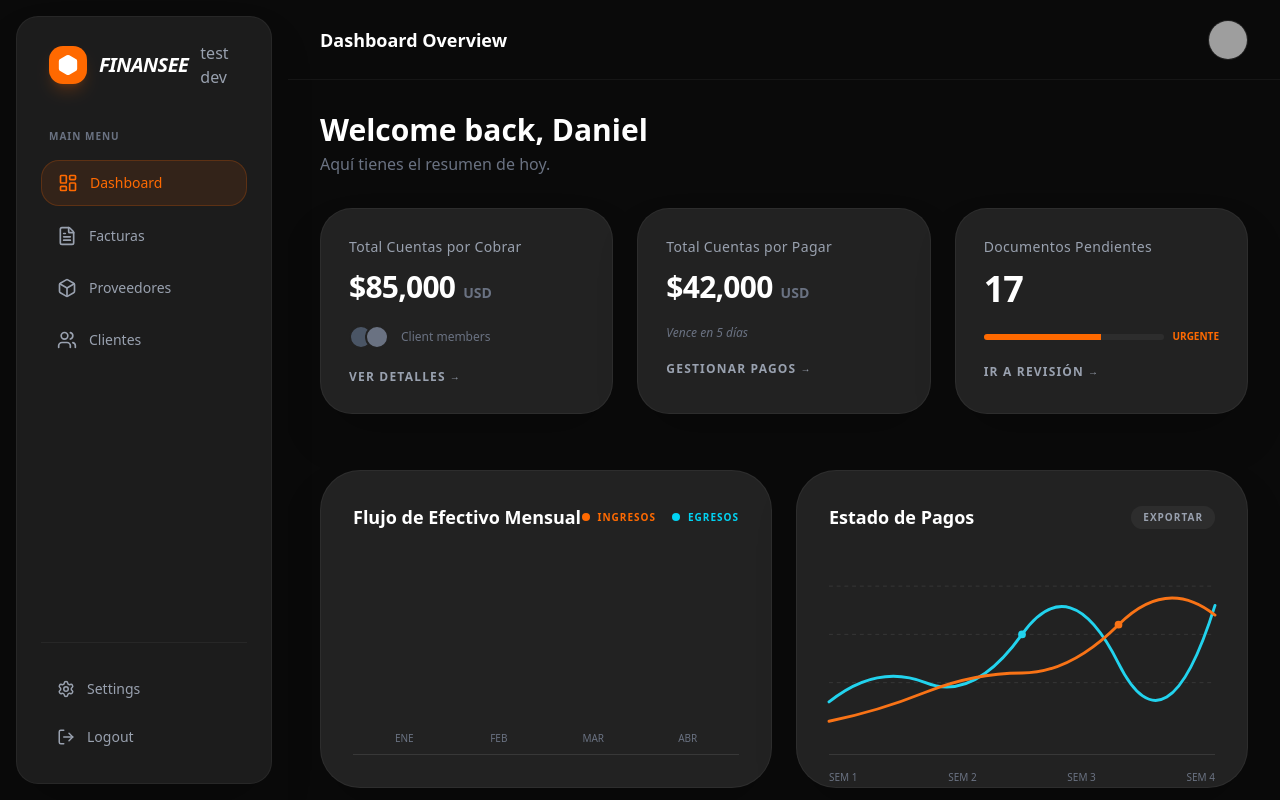
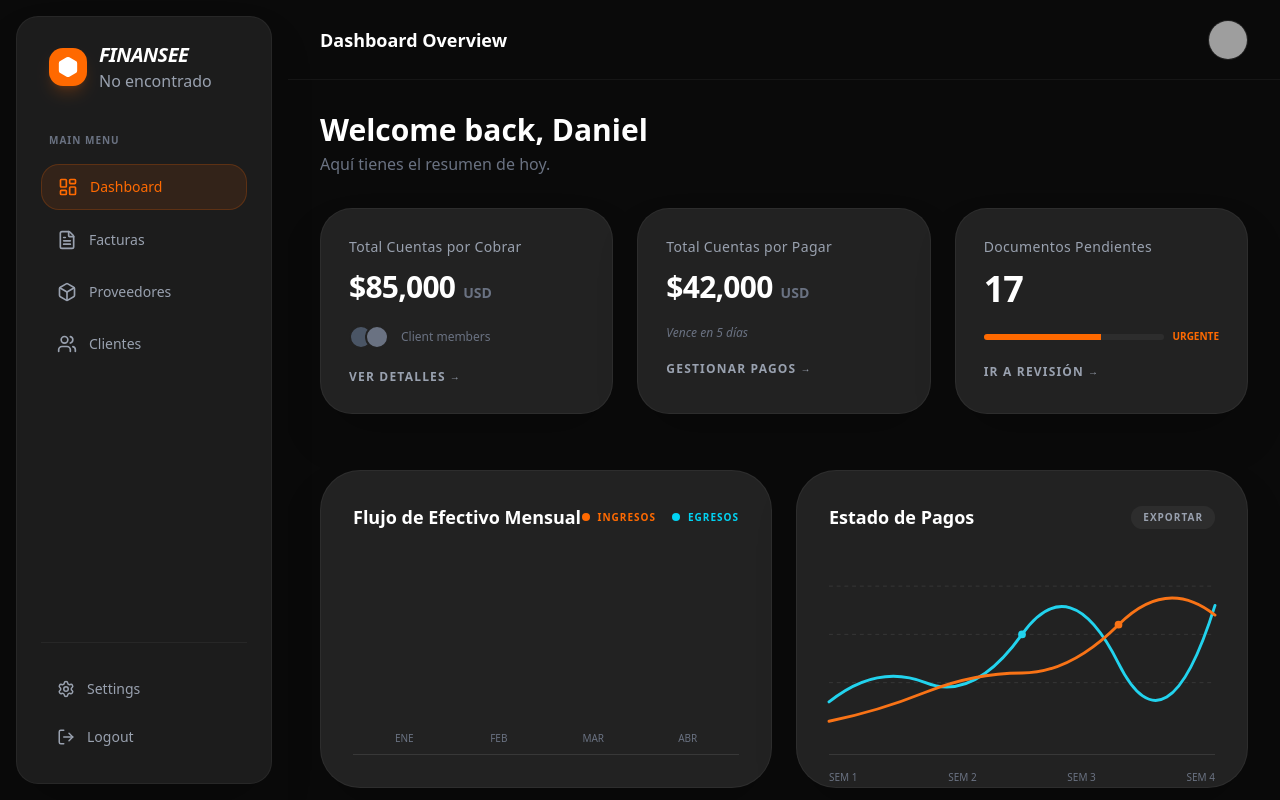
Before and after one commit to ycamposdev/finansee, a Next.js app: page / in a window 1280 px wide. Built offline with nearby package versions, Linux system fonts and the light colour scheme; no server answers; grey boxes are pictures that could not be loaded.

Commit message:
feat: obtener rol de usuario al logearse

```diff
--- a/src/components/Sidebar.jsx
+++ b/src/components/Sidebar.jsx
@@ -6,14 +6,71 @@ import {
   LogOut,
   Box,
 } from "lucide-react";
+import { useEffect, useState } from "react";
+import { auth, db } from "../lib/firebase";
+import { signInWithEmailAndPassword } from "firebase/auth";
+import { doc, getDoc } from "firebase/firestore";
 
 export default function Sidebar() {
+  const [usuarioRol, setUsuarioRol] = useState("");
+
   const menuItems = [
     { name: "Dashboard", icon: <LayoutDashboard size={20} />, active: true },
     { name: "Facturas", icon: <FileText size={20} />, active: false },
     { name: "Proveedores", icon: <Box size={20} />, active: false },
     { name: "Clientes", icon: <Users size={20} />, active: false },
   ];
+
+  // const handleObtenerCredencial = async () => {
+  //   try {
+  //     const usuarioCredencial = await signInWithEmailAndPassword(
+  //       auth,
+  //       email,
+  //       password,
+  //     );
+  //     const user = usuarioCredencial.user;
+
+  //     const docRef = doc(db, "users", user.uid);
+  //     const docSnap = await getDoc(docRef);
+  //     const data = docSnap.data();
+  //     setUsuarioRol(data.role);
+  //   } catch (error) {
+  //     console.log(usuarioRol);
+  //   }
+  // };
+
+  //v2
+  // useEffect(() => {
+  //   const obtenerRol = async () => {
+  //     const usuario = auth.currentUser;
+  //     const docRef = doc(db, "users", usuario.uid);
+  //     const docSnap = await getDoc(docRef);
+
+  //     setUsuarioRol(docSnap.data().rol);
+  //   };
+  //   obtenerRol();
+  // }, []);
+
+  useEffect(() => {
+    const traerRol = async () => {
+      // 1. Obtenemos al usuario que ya inició sesión
+      const user = auth.currentUser;
+
+      if (user) {
+        // 2. Consultamos Firestore usando su UID
+        const docRef = doc(db, "users", user.uid);
+        // getDoc - Hace llamada/busqueda de la direccion que esta dentro de su parentesis
+        const datoUsuario = await getDoc(docRef);
+
+        if (datoUsuario.exists()) {
+          // 3. Actualizamos el estado con el rol (admin, proveedor, etc.)
+          setUsuarioRol(datoUsuario.data().rol);
+        }
+      }
+    };
+
+    traerRol();
+  }, []);
 
   return (
     // h-[calc(100vh-2rem)] asegura que llegue hasta abajo dejando el margen del floating
@@ -23,10 +80,16 @@ export default function Sidebar() {
         <div className="bg-orange-500 p-2 rounded-xl text-white shadow-lg shadow-orange-500/20">
           <Box size={22} fill="currentColor" />
         </div>
-        <span className="text-white font-bold text-xl tracking-tight uppercase italic">
-          finansee
-        </span>
-        <span>test dev</span>
+        <div className="flex flex-col">
+          <span className="text-white font-bold text-xl tracking-tight uppercase italic">
+            finansee
+          </span>
+          <span>
+            {usuarioRol == "admin"
+              ? "Administrador"
+              : usuarioRol || "No encontrado"}
+          </span>
+        </div>
       </div>
 
       {/* Menú */}
```
